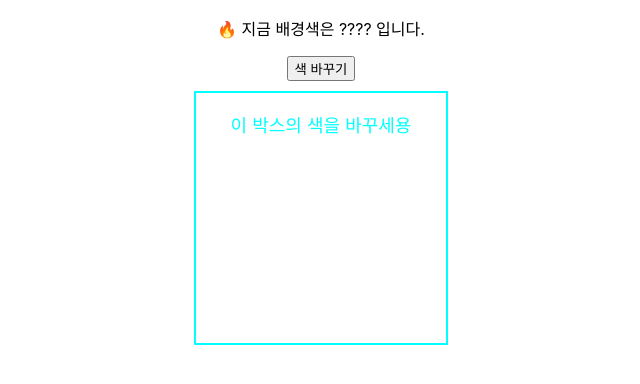
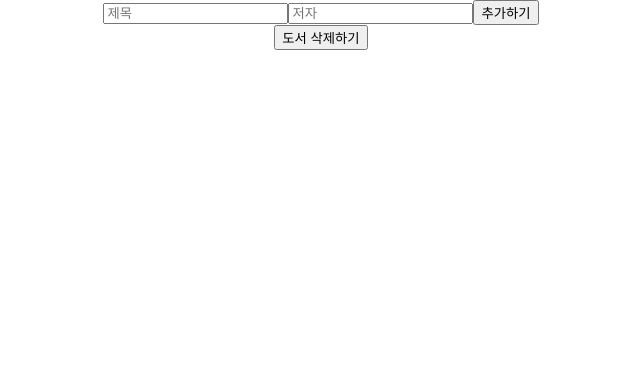
Before and after one commit to jin0kim326/react-basic-report, a React (Create React App) app: page / in a window 1280 px wide. Shown: the top 384 px of the page, without its empty margins (319-959 px from the left). Built offline with nearby package versions, Linux system fonts and the light colour scheme.

Commit message:
Question#2 배열 추가/삭제

```diff
--- a/src/App.js
+++ b/src/App.js
@@ -1,10 +1,11 @@
 import './App.css';
 import Question1 from './components/Question1/Question1';
+import Question3 from './components/Question3/Question3';
 
 function App() {
   return (
     <div className="App">
-      <Question1 />
+      <Question3 />
     </div>
   );
 }
--- /dev/null
+++ b/src/components/Question3/AddBook.jsx
@@ -0,0 +1,34 @@
+import React, { useEffect, useState } from 'react';
+
+/**
+ * 사용자가 입력한 도서 정보를 상위컴포넌트(Question3)에 전달
+ *
+ * ⭐️학습내용
+ * 1. 제어 컴포넌트(Controlled Component) vs 비제어 컴포넌트(UnControlled Component)
+ *
+ * 요구사항
+ * 1. 제어 컴포넌트로 구현해보세요.
+ *  - 제어 컴포넌트란 사용자의 입력을 기반으로 state를 관리, 업데이트 하는 컴포넌트입니다.
+ *  - 즉 사용자가 input 태그에 입력할때마다 상태값을 업데이트
+ *  - 최종적으로 버튼을 클릭했을때 입력되어 있는 정보를 상위 컴포넌트로 전달
+ *  💡 hint : 상위컴포넌트로 state전달하는 방법 : 함수의 parameter 사용
+ *
+ * 2. 도서를 추가하는 이벤트 추가해보세요.
+ */
+export default function AddBook() {
+
+    const [book, setBook] = useState({title:'', author:'' });
+
+    // 💡 hint : controlled Component로 구현하기 위해 " 값이 변경될때 "마다 state update 구현
+    const handleChange = (e) => {
+        //🔥
+    }
+
+    return (
+        <form>
+            <input type="text" name='title' placeholder='제목' />
+            <input type="text" name='author' placeholder='저자'/>
+            <button type='submit'>추가하기</button>
+        </form>
+    );
+}
--- /dev/null
+++ b/src/components/Question3/Book.jsx
@@ -0,0 +1,15 @@
+import React from 'react';
+
+/**
+ * 요구사항
+ * 1. 도서정보(title,author)를 상위컴포넌트로부터 props로 받아서 화면에 랜더링 하세요.
+ */
+export default function Book() {
+    return (
+        <div style={{ display:"flex"}}>
+            <h2>title : </h2>
+            {/* 🔥 랜더링 추가하기 */}
+            <h6>author : </h6>
+        </div>
+    );
+}
--- /dev/null
+++ b/src/components/Question3/Question3.jsx
@@ -0,0 +1,48 @@
+import React, { useState } from 'react';
+import AddBook from './AddBook';
+import Book from './Book';
+
+/**
+ * ⭐️ 학습내용
+ * 1. 리스트[] state에 대한 상태관리 (추가 및 삭제)
+ *
+ * 도서에 대한 Data는 2개
+ * - title(String) : 제목
+ * - author(String) : 저자
+ *
+ * 🫵 요구사항
+ * 1. 사용자가 입력한 정보를 리스트에 추가시켜보세요. ==> AddBook 컴포넌트에 추가 설명되어있음
+ * 2. 삭제이벤트 구현
+ *   - 삭제하고자 하는 책의 이름을 입력받아서, 이름값이 완전 동일한 책이 있는경우 삭제시키기
+ * 3. 현재 도서의 리스트를 화면에 출력시키기 => Book컴포넌트
+ *
+ */
+export default function Question3() {
+    const [books, setBooks] = useState([]);
+
+    // 🔥 입력한 도서 리스트에 추가하기
+    const handleAdd = () => {
+        // 🔥 + 브라우저 기본동작 막기 (새로고침 안되게 막기)
+
+    }
+
+    const handleDelete = () => {
+        // 💡 사용자가 입력한 값을 title 변수에 담음 => 이값으로 삭제 처리 구현하면된다!
+        const title = prompt(`삭제하고 싶은 책의 이름은 무엇인가요?`);
+
+        // 🔥 삭제구현
+    }
+
+
+    return (
+        <div>
+            {/* 🔥 도서 추가하기 */}
+            <AddBook />
+
+            {/* 🔥 도서 삭제하기 */}
+            <button> 도서 삭제하기 </button>
+
+            {/* 🔥 도서 리스트 출력 */}
+        </div>
+    );
+}
```
